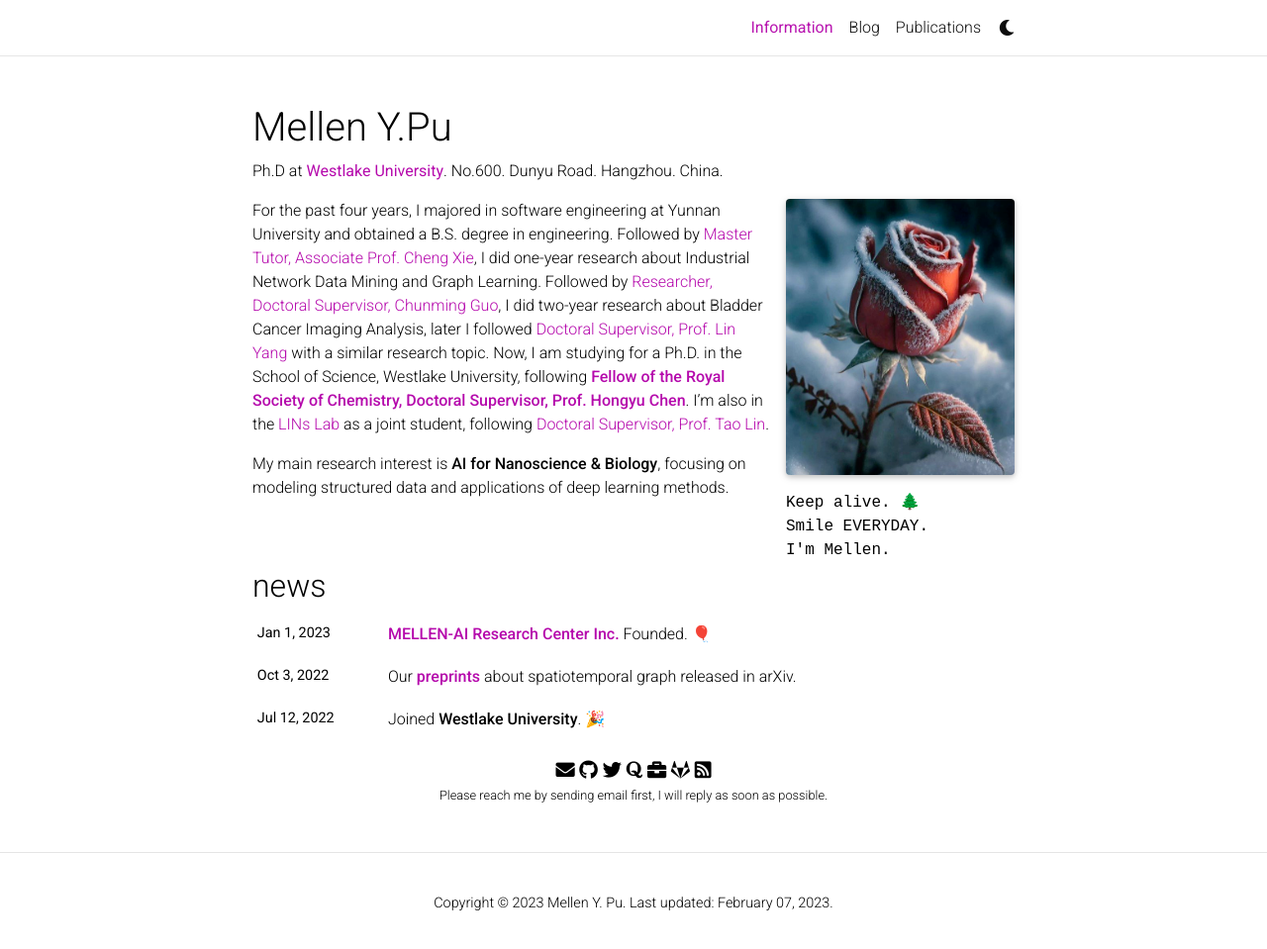
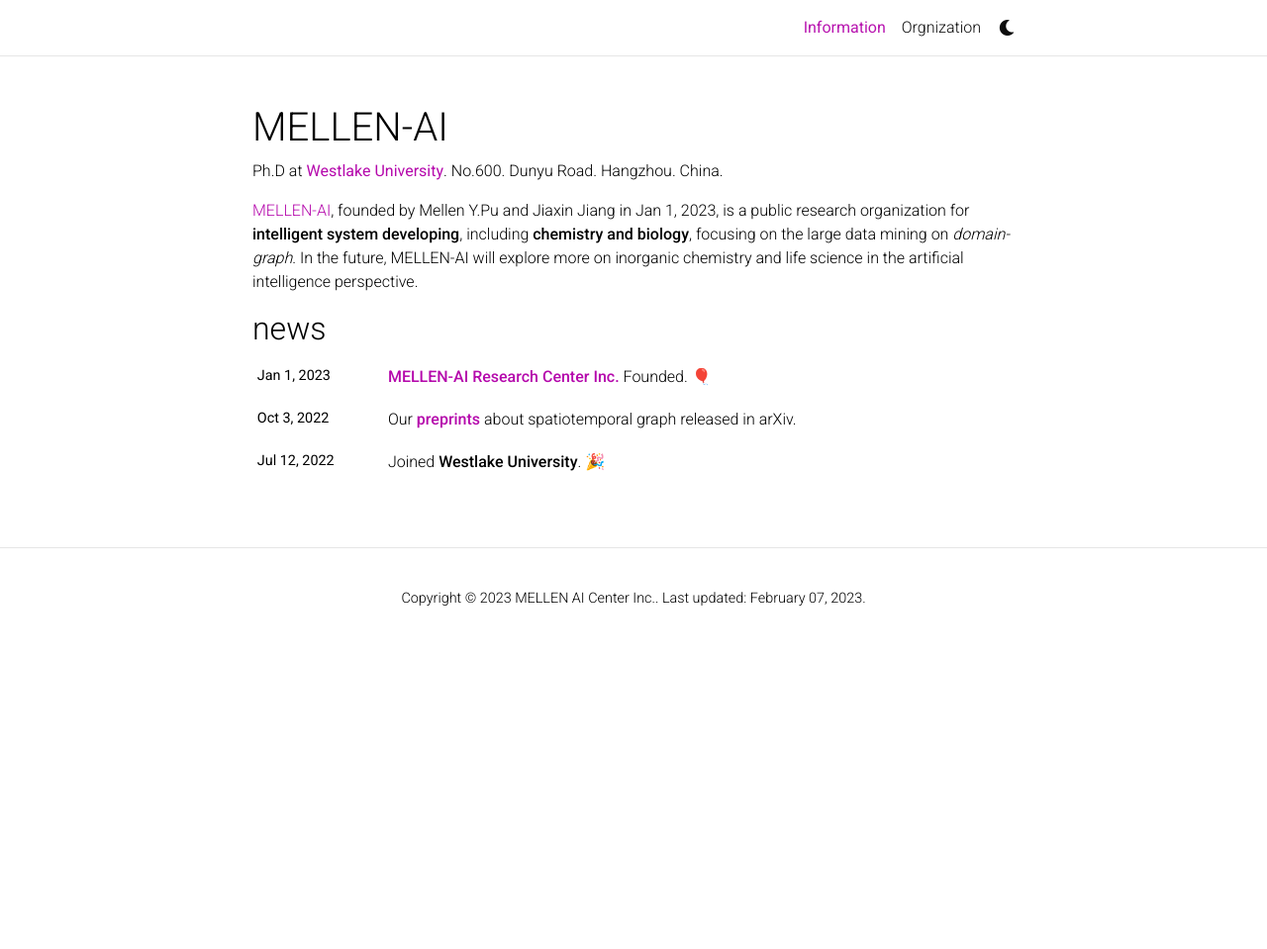
Before and after one commit to MELLEN-AI/mellen-ai.github.io, a Jekyll site: the page built from _pages/about.md, in a window 1280 px wide and 964 px high. Shown: the top 959 px of the window at 99% size. Built offline with Jekyll 4.4.1, drawn with Linux system fonts in a browser that asks for light colours; full-size pictures stand in for the smaller copies a plugin makes; comment, search, counter and statistics services are not loaded; a style sheet for code colours, icons or effects is not loaded.

Commit message:
init add.

```diff
--- a/_config.yml
+++ b/_config.yml
@@ -2,23 +2,23 @@
 # Site settings
 # -----------------------------------------------------------------------------
 
-title: Mellen Y.Pu # the website title (if blank, full name will be used instead)
-first_name: Mellen
-middle_name: Y.
-last_name: Pu
+title: MELLEN-AI # the website title (if blank, full name will be used instead)
+first_name: MELLEN
+middle_name: AI Center
+last_name: Inc.
 email: puyingming@westlake.edu.cn
 description: > # the ">" symbol means to ignore newlines until "footer_text:"
-  Mellen's personal website.
+  MELLEN-AI Official website.
 footer_text: >
 #  Powered by <a href="https://jekyllrb.com/" target="_blank">Jekyll</a> wifth <a href="https://github.com/alshedivat/al-folio">al-folio</a> theme.
 #  Hosted by <a href="https://pages.github.com/" target="_blank">GitHub Pages</a>.
 #  Photos from <a href="https://unsplash.com" target="_blank">Unsplash</a>.
-keywords: programmer, software engineer, poet, positive  # add your own keywords or leave empty
+keywords: deep learning; bioinformatics; chemistry  # add your own keywords or leave empty
 
 lang: en # the language of your site (for example: en, fr, cn, ru, etc.)
-icon: 🌠  # the emoji used as the favicon (alternatively, provide image name in /assets/img/)
+icon: 💎   # the emoji used as the favicon (alternatively, provide image name in /assets/img/)
 
-url: https://dandelionym.github.io # the base hostname & protocol for your site
+url: https://mellen-ai.github.io # the base hostname & protocol for your site
 baseurl:  # the subpath of your site, e.g. /blog/
 last_updated: true # set to true if you want to display last updated in the footer
 impressum_path:  # set to path to include impressum link in the footer, use the same path as permalink in a page, helps to conform with EU GDPR
@@ -59,7 +59,7 @@ max_width: 800px
 # Open Graph & Schema.org
 # -----------------------------------------------------------------------------
 # Display links to the page with a preview object on social media.
-serve_og_meta: false # Include Open Graph meta tags in the HTML head
+serve_og_meta: true # Include Open Graph meta tags in the HTML head
 serve_schema_org: false # Include Schema.org in the HTML head
 og_image: # The site-wide (default for all links) Open Graph preview image
 
@@ -67,9 +67,9 @@ og_image: # The site-wide (default for all links) Open Graph preview image
 # Social integration
 # -----------------------------------------------------------------------------
 
-github_username: Dandelionym # your GitHub user name
-gitlab_username: Dandelionym # your GitLab user name
-twitter_username: CassielYM # your Twitter handle
+github_username: MELLEN-AI # your GitHub user name
+gitlab_username:  # your GitLab user name
+twitter_username:  # your Twitter handle
 mastodon_username: # your mastodon instance+username in the format instance.tld/@username
 linkedin_username: # your LinkedIn user name
 telegram_username: # your Telegram user name
@@ -78,7 +78,7 @@ semanticscholar_id: # your Semantic Scholar ID
 whatsapp_number: # your WhatsApp number (full phone number in international format. Omit any zeroes, brackets, or dashes when adding the phone number in international format.)
 orcid_id: # your ORCID ID
 medium_username: # your Medium username
-quora_username: Mellen-Y-Pu  # your Quora username
+quora_username:   # your Quora username
 publons_id: # your ID on Publons
 research_gate_profile: # your profile on ResearchGate
 blogger_url: # your blogger URL
@@ -97,7 +97,7 @@ facebook_id: # your facebook id
 discord_id: # your discord id (18-digit unique numerical identifier)
 
 contact_note: >
-  Please reach me by sending email first, I will reply as soon as possible.
+  Please reach the org by sending email first, we will reply as soon as possible.
 
 # -----------------------------------------------------------------------------
 # Analytics and search engine verification
@@ -113,9 +113,9 @@ bing_site_verification:  # out your bing-site-verification ID (Bing Webmaster)
 # Blog
 # -----------------------------------------------------------------------------
 
-blog_name: Brick of the Bridge # blog_name will be displayed in your blog page
-blog_nav_title: Blog # your blog must have a title for it to be displayed in the nav bar
-blog_description: Here, 🌈 some records and personal values.
+blog_name: AI-driven Exploration # blog_name will be displayed in your blog page
+blog_nav_title: Orgnization # your blog must have a title for it to be displayed in the nav bar
+blog_description: Welcome, 🌈
 permalink: /blog/:year/:title/
 
 # Pagination
@@ -139,7 +139,7 @@ pagination:
 #  lang: en
 
 # Disqus comments (DEPRECATED)
-disqus_shortname: Dandelionym # put your disqus shortname
+disqus_shortname: # put your disqus shortname
 # https://help.disqus.com/en/articles/1717111-what-s-a-shortname
 
 # External sources.
--- a/_pages/about.md
+++ b/_pages/about.md
@@ -4,36 +4,26 @@ title: Information
 permalink: /
 subtitle: Ph.D at <a href='https://westlake.edu.cn/'><b>Westlake University</b></a>. No.600. Dunyu Road. Hangzhou. China.
 
-profile:
-  align: right
-  image: prof_pic.jpg
-  image_circular: false # crops the image to make it circular
-  address: >
-    <p>Keep alive. 🌲</p>
-    <p>Smile EVERYDAY.</p>
-    <p>I'm Mellen.</p>
+[//]: # (profile:)
 
-news: true                # includes a list of news items
-selected_papers: true     # includes a list of papers marked as "selected={true}"
-social: true              # includes social icons at the bottom of the page
+[//]: # (  align: right)
+
+[//]: # (  image: prof_pic.jpg)
+
+[//]: # (  image_circular: false # crops the image to make it circular)
+
+[//]: # (  address: >)
+
+[//]: # (    <p>Keep alive. 🌲</p>)
+
+[//]: # (    <p>Smile EVERYDAY.</p>)
+
+[//]: # (    <p>I'm Mellen.</p>)
+
+news: true                 # includes a list of news items
+selected_papers: false     # includes a list of papers marked as "selected={true}"
+social: false              # includes social icons at the bottom of the page
 ---
 
-[//]: # (过去四年，我在云南大学主修软件工程专业，获得了工学学士学位。我也先后在云南大学知识图谱实验室、云南省软件工程重点实验室进行了为期两年的科学研究，在那段时间我为实验室设计了分布式云服务系统`CentPrime`，之后为云南大学生命中心的`GuoLAB`开发了一个动态异步启动的膀胱癌辅助诊疗系统，并协助达成了30万投资。在读本科期间，我获得了多个国际数学建模竞赛奖项和多个优秀文学作品奖，并被誉为优秀诗人，我出版了诗集《纪念雪》和散文集《雨季》，并受邀担任火种文学编辑委员会编辑。)
 
-[//]: # ()
-[//]: # (在过去两年，我的研究兴趣主要是计算机视觉和图神经网络。其中，计算机视觉主要和医学影像有关，具体为WSI的病理学影像分割与辅助分析；我提出了SimOrder方法，实现了基于膀胱癌肌肉浸润性指标快速判断WSI的TBS分级，并已申请专利；在图神经网络的研究方面，我主要研究动态时空图，对此我提出无拓扑信息参与的动态时空预测方法，该方法的效率在交通流量预测任务中达到了在2022年最先进的水平。)
-
-[//]: # ()
-[//]: # (现在，我在西湖大学理学院攻读博士学位，师从陈虹宇教授，我的主要研究内容为纳米科学和结构生物学中的人工智能，主要聚焦于结构化数据的数据挖掘和深度学习方法应用，此外，我也关注图神经网络泛化性科研问题。)
-
-For the past four years, I majored in software engineering at Yunnan University and obtained a B.S. degree in engineering. Followed by [Master Tutor, Associate Prof. Cheng Xie](http://www.sei.ynu.edu.cn/info/1023/1166.htm), I did one-year research about Industrial Network Data Mining and Graph Learning. Followed by [Researcher, Doctoral Supervisor, Chunming Guo](http://www.ynusky.ynu.edu.cn/yunlifesci/yjz/guochunming.htm), I did two-year research about Bladder Cancer Imaging Analysis, later I followed [Doctoral Supervisor, Prof. Lin Yang](https://www.westlake.edu.cn/faculty/lin-yang.html) with a similar research topic. Now, I am studying for a Ph.D. in the School of Science, Westlake University, following **[Fellow of the Royal Society of Chemistry, Doctoral Supervisor, Prof. Hongyu Chen](https://www.westlake.edu.cn/faculty/hongyu-chen.html)**. I'm also in the [LINs Lab](https://lins-lab.github.io/) as a joint student, following [Doctoral Supervisor, Prof. Tao Lin](https://www.westlake.edu.cn/faculty/tao-lin.html).
-
-My main research interest is **AI for Nanoscience & Biology**, focusing on modeling structured data and applications of deep learning methods.
-
-[//]: # (# Write your biography here. Tell the world about yourself. Link to your favorite [subreddit]&#40;http://reddit.com&#41;. You can put a picture in, too. The code is already in, just name your picture `prof_pic.jpg` and put it in the `img/` folder.)
-
-[//]: # ()
-[//]: # (# Put your address / P.O. box / other info right below your picture. You can also disable any these elements by editing `profile` property of the YAML header of your `_pages/about.md`. Edit `_bibliography/papers.bib` and Jekyll will render your [publications page]&#40;/al-folio/publications/&#41; automatically.)
-
-[//]: # ()
-[//]: # (# Link to your social media connections, too. This theme is set up to use [Font Awesome icons]&#40;http://fortawesome.github.io/Font-Awesome/&#41; and [Academicons]&#40;https://jpswalsh.github.io/academicons/&#41;, like the ones below. Add your Facebook, Twitter, LinkedIn, Google Scholar, or just disable all of them.)
+<a href="#">MELLEN-AI</a>, founded by Mellen Y.Pu and Jiaxin Jiang in Jan 1, 2023, is a public research organization for **intelligent system developing**, including **chemistry and biology**, focusing on the large data mining on *domain-graph*. In the future, MELLEN-AI will explore more on inorganic chemistry and life science in the artificial intelligence perspective.
```
Also changed, not shown: _pages/dropdown.md (deleted, +0 -25 lines), _pages/publications.md (deleted, +0 -18 lines), 1 other file.
